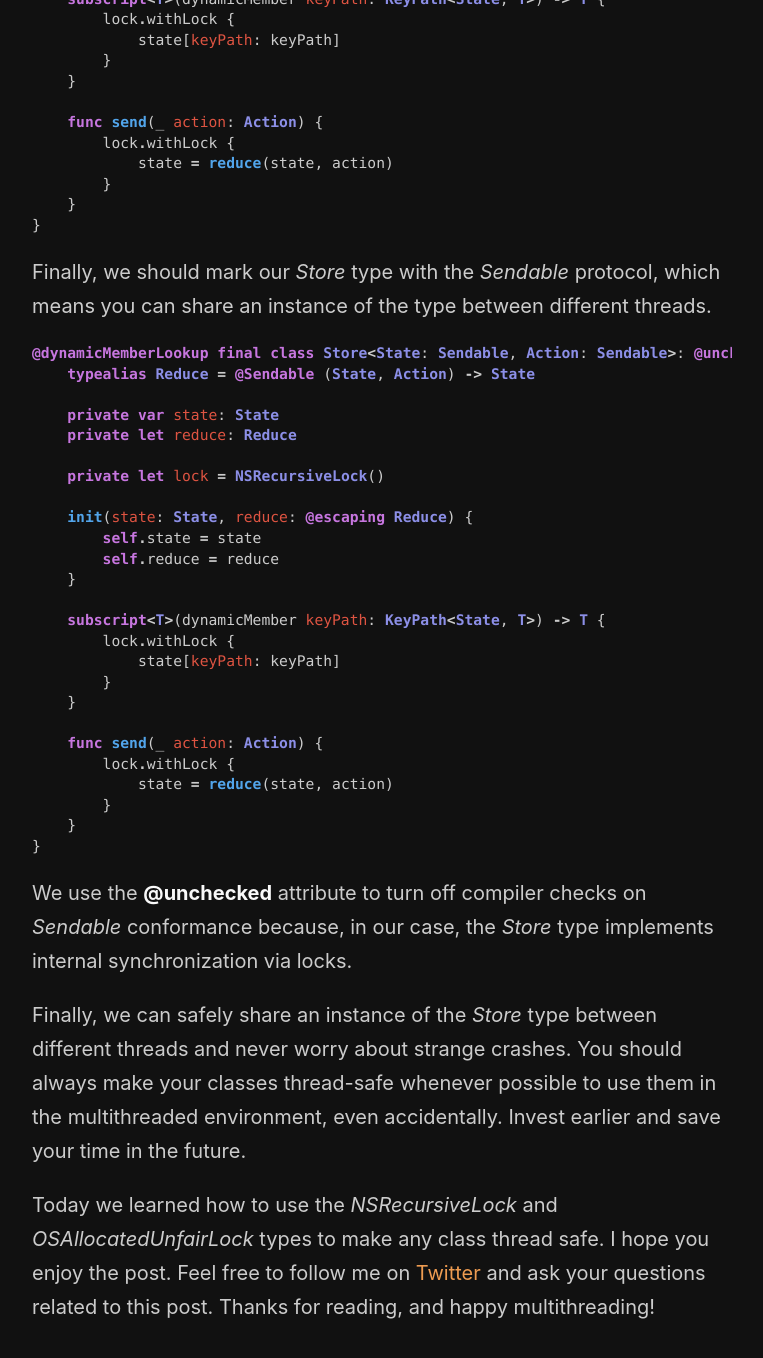
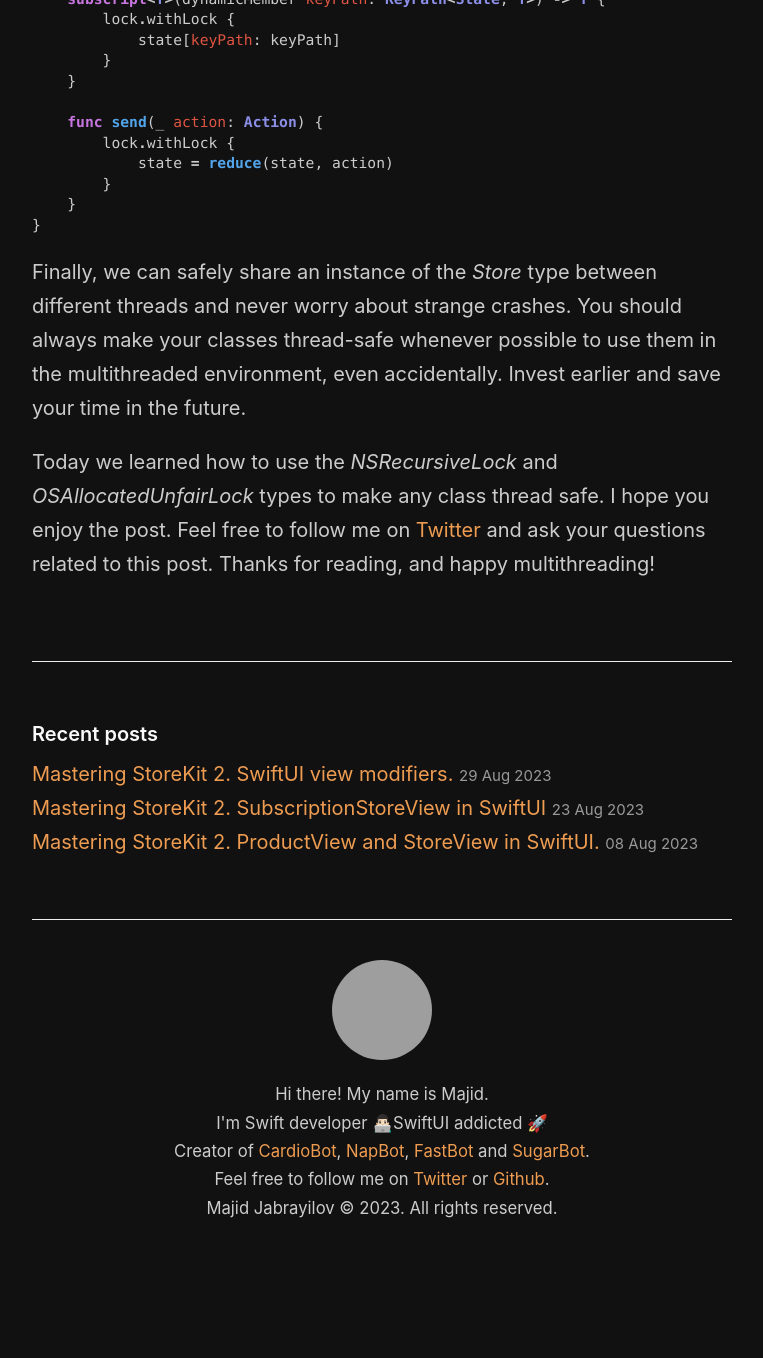
Before and after one commit to mecid/mecid.github.io, a Jekyll site: the page built from _posts/2023-09-05-thread-safety-in-swift-with-locks.md, in a window 1280 px wide and 1400 px high, scrolled down 2924 px, cut to the strip 0-1358 px from the top of the window. Shown: the whole strip, without its empty margins (258-1021 px from the left). Built offline with Jekyll 4.4.1, drawn with Linux system fonts in a browser that asks for light colours; after the commit the page ends 4186 px from its top, so only the background shows below that; grey boxes are pictures that could not be loaded.

Commit message:
sendable section removed from the locks post

````diff
--- a/_posts/2023-09-05-thread-safety-in-swift-with-locks.md
+++ b/_posts/2023-09-05-thread-safety-in-swift-with-locks.md
@@ -117,38 +117,6 @@ As you can see in the example above, we wrap our *state* property with an instan
 }
 ```
 
-Finally, we should mark our *Store* type with the *Sendable* protocol, which means you can share an instance of the type between different threads.
-
-```swift
-@dynamicMemberLookup final class Store<State: Sendable, Action: Sendable>: @unchecked Sendable {
-    typealias Reduce = @Sendable (State, Action) -> State
-
-    private var state: State
-    private let reduce: Reduce
-
-    private let lock = NSRecursiveLock()
-
-    init(state: State, reduce: @escaping Reduce) {
-        self.state = state
-        self.reduce = reduce
-    }
-
-    subscript<T>(dynamicMember keyPath: KeyPath<State, T>) -> T {
-        lock.withLock {
-            state[keyPath: keyPath]
-        }
-    }
-
-    func send(_ action: Action) {
-        lock.withLock {
-            state = reduce(state, action)
-        }
-    }
-}
-```
-
-We use the **@unchecked** attribute to turn off compiler checks on *Sendable* conformance because, in our case, the *Store* type implements internal synchronization via locks.
-
 Finally, we can safely share an instance of the *Store* type between different threads and never worry about strange crashes. You should always make your classes thread-safe whenever possible to use them in the multithreaded environment, even accidentally. Invest earlier and save your time in the future.
 
 Today we learned how to use the *NSRecursiveLock* and *OSAllocatedUnfairLock* types to make any class thread safe. I hope you enjoy the post. Feel free to follow me on [Twitter](https://twitter.com/mecid) and ask your questions related to this post. Thanks for reading, and happy multithreading!
````
